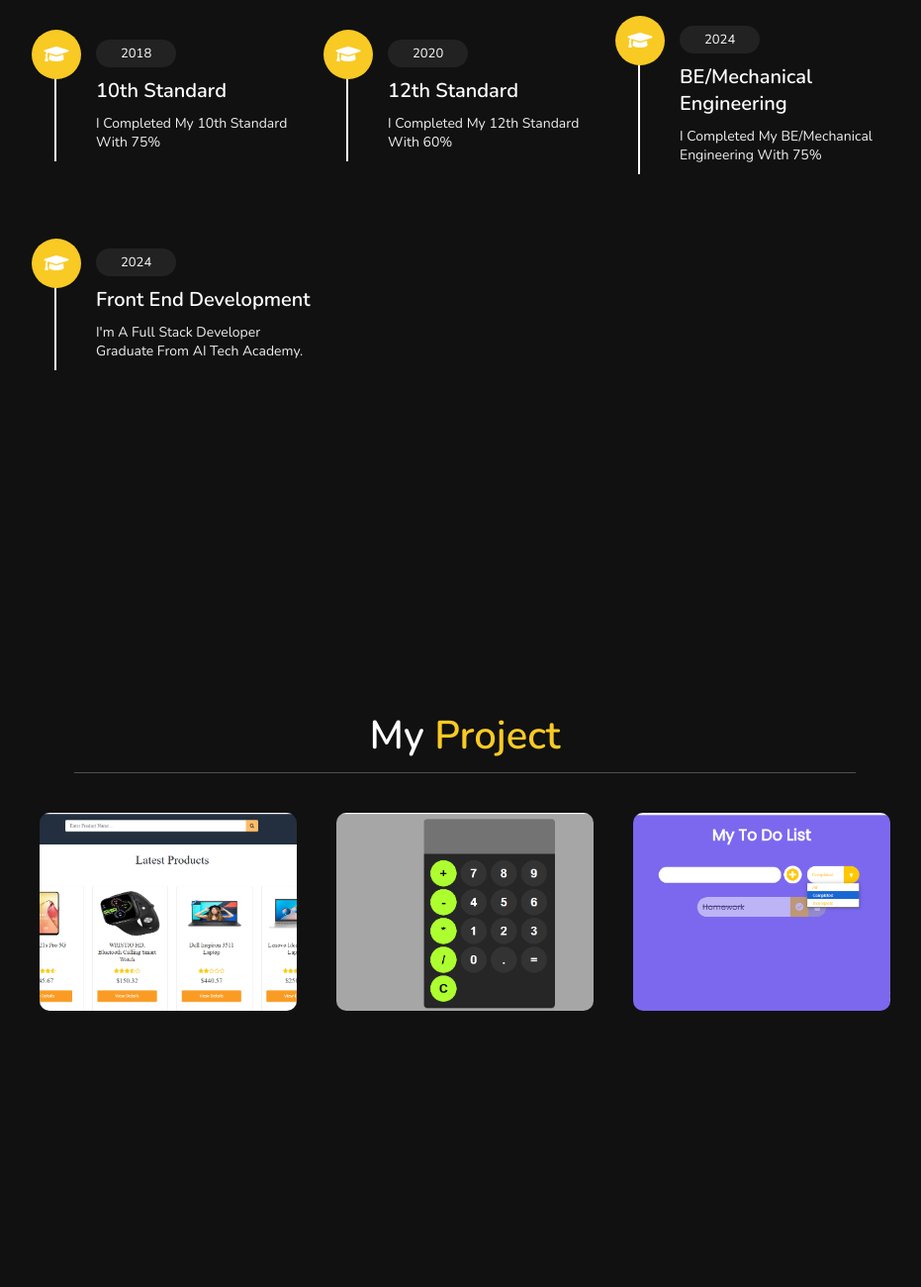
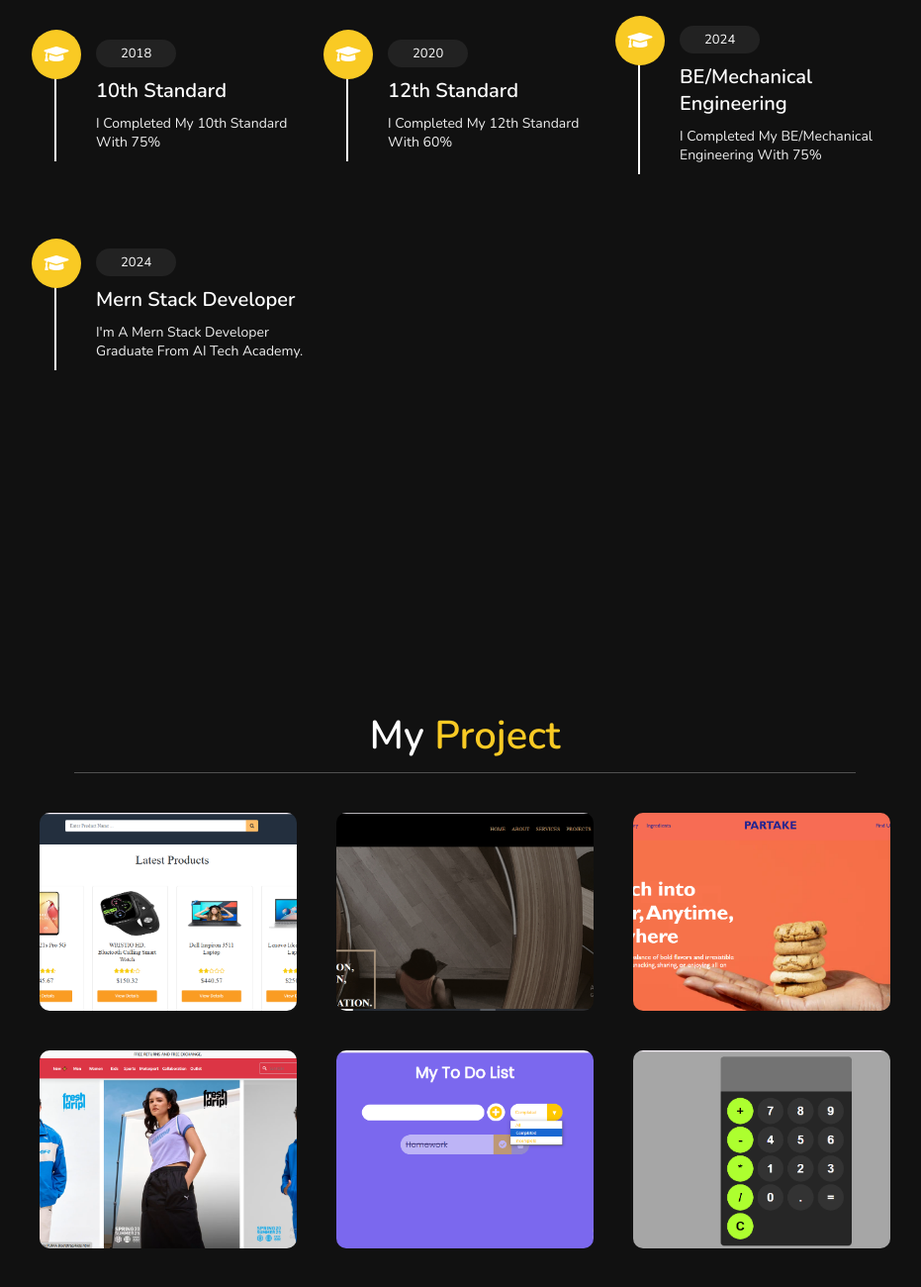
Before and after one commit to Revangapeth2003/Revanth-portfolio, a plain HTML site: page index.html in a window 1280 px wide. Shown: the part 1704-3004 px from the top of the page at 99% size, without its empty margins (345-1276 px from the left). Drawn offline with nearby package versions, Linux system fonts and the light colour scheme.

Commit message:
Projects Added

```diff
--- a/index.html
+++ b/index.html
@@ -126,8 +126,8 @@
         <div class="box">
           <i class="fas fa-graduation-cap"></i>
           <span>2024</span>
-          <h3>front end development</h3>
-          <p>I'm a Full Stack Developer graduate from AI Tech Academy.</p>
+          <h3>Mern Stack Developer</h3>
+          <p>I'm a Mern Stack Developer graduate from AI Tech Academy.</p>
         </div>
 
         <!--<div class="box">
@@ -155,15 +155,24 @@
 
       <div class="box-container">
         <div class="box">
-          <img src="mini-ecommerce.png" alt="" />
+          <img src="mini-ecommerce.png" alt="mini-ecommerce" />
         </div>
         <div class="box">
-          <img src="calculator-ss-img.png" alt="" />
+          <img src="Leadgen.png" alt="Leadgen-image" />
         </div>
         <div class="box">
-          <img src="todolist-ss-img.png" alt="" />
+          <img src="partAke.png" alt="Partake-image" />
         </div>
-    </div>
+        <div class="box">
+          <img src="puma clone.png" alt="Puma-clone" />
+        </div>
+        <div class="box">
+          <img src="todolist-ss-img.png" alt="Todolist-project" />
+        </div>
+        <div class="box">
+          <img src="calculator-ss-img.png" alt="calculator-image" />
+        </div>
+      </div>
     </section>
 
     <!-- portfolio section ends -->
```
Also changed, not shown: Leadgen.png (added), partAke.png (added), puma clone.png (added).
